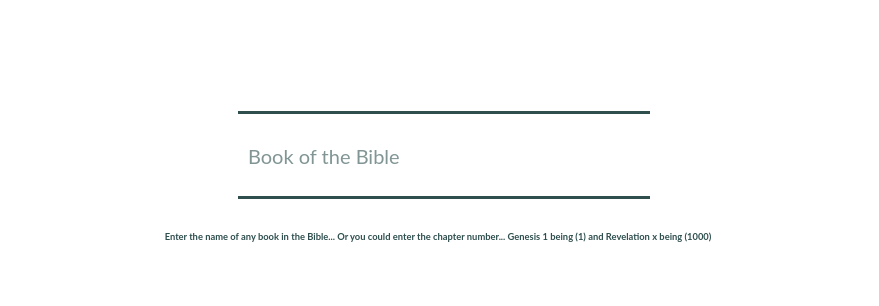
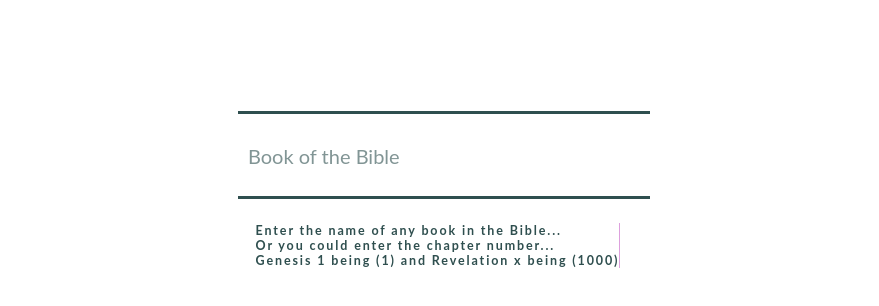
Before and after one commit to treyhay31/b, a Gatsby site: page / in a window 1280 px wide. Shown: the part 180-486 px from the top of the page, without its empty margins (202-1081 px from the left). Built offline with nearby package versions, Linux system fonts and the light colour scheme; Gatsby itself is replaced by a stand-in of ours.

Commit message:
typewriter... ha

```diff
--- a/src/pages/index.js
+++ b/src/pages/index.js
@@ -9,12 +9,15 @@ export default function Home() {
 
   const makeOutput = input => {
     return input.length < 2 || isNoMatch(input) ? (
-      <h2>
-        Enter the name of any book in the Bible... Or you could enter the
-        chapter number... Genesis 1 being (1) and Revelation x being (1000)
-      </h2>
+      <div className="typewriter">
+        <h1>Enter the name of any book in the Bible...</h1>
+        <h1>Or you could enter the chapter number...</h1>
+        <h1>Genesis 1 being (1) and Revelation x being (1000)</h1>
+      </div>
     ) : (
-      <h2>here is your output</h2>
+      <div>
+        <h2>here is your output</h2>
+      </div>
     )
   }
 
--- a/src/styles/global.css
+++ b/src/styles/global.css
@@ -54,3 +54,33 @@ body {
   opacity: 0.6;
   transition: all 0.3s;
 }
+
+.typewriter h1 {
+  overflow: hidden; /* Ensures the content is not revealed until the animation */
+  border-right: 0.15em solid plum; /* The typwriter cursor */
+  white-space: nowrap; /* Keeps the content on a single line */
+  margin: 0 auto; /* Gives that scrolling effect as the typing happens */
+  letter-spacing: 0.15em; /* Adjust as needed */
+  animation: typing 3.5s steps(40, end), blink-caret 0.75s step-end infinite;
+}
+
+/* The typing effect */
+@keyframes typing {
+  from {
+    width: 0;
+  }
+  to {
+    width: 100%;
+  }
+}
+
+/* The typewriter cursor effect */
+@keyframes blink-caret {
+  from,
+  to {
+    border-color: transparent;
+  }
+  50% {
+    border-color: plum;
+  }
+}
```
